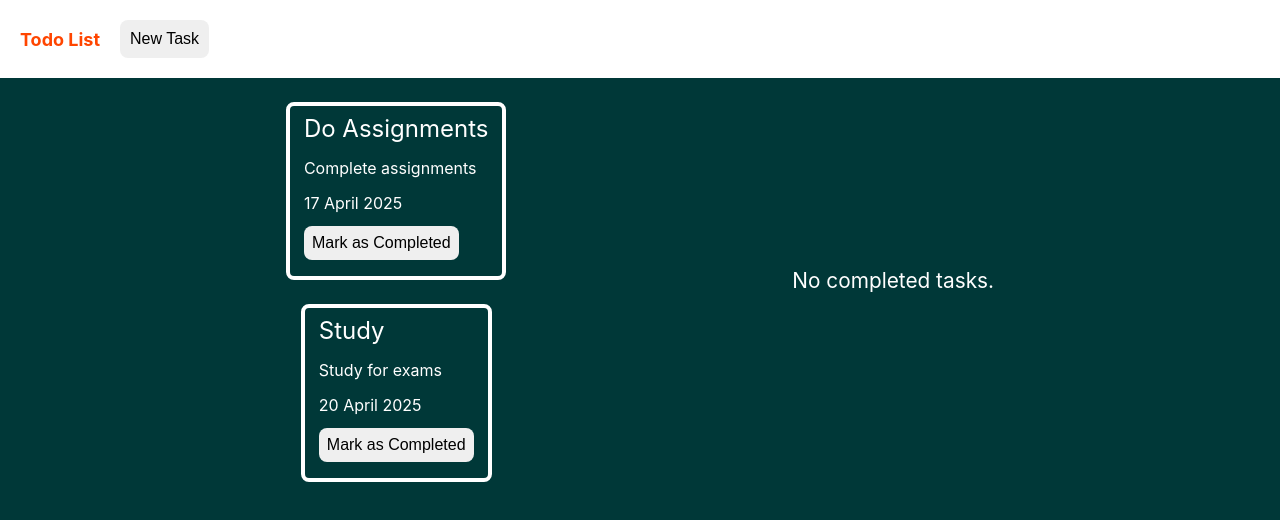
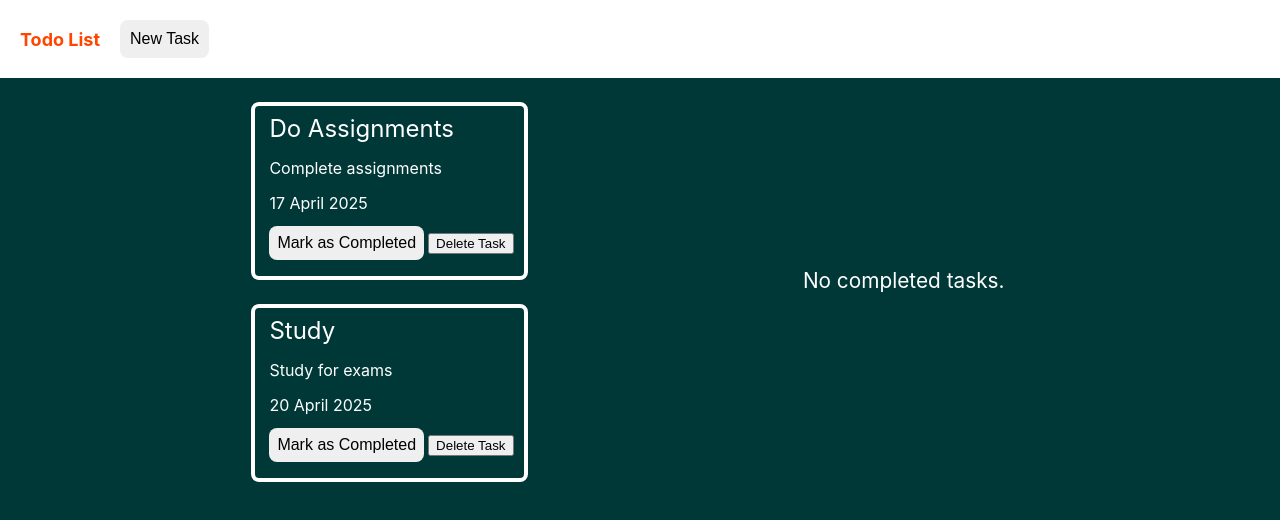
Before and after one commit to wilbertbw/Todo-List, a React (Create React App) app: page / in a window 1280 px wide. Shown: the top 520 px of the page. Built offline with nearby package versions, Linux system fonts and the light colour scheme.

Commit message:
added mark as completed and delete tasks functionality

```diff
--- a/src/App.css
+++ b/src/App.css
@@ -31,6 +31,7 @@ body {
 
 #TopBarButton:active {
   box-shadow: 0 3px 10px rgba(0, 0, 0, 0.3);
+  transform: scale(1.05);
 }
 
 #AllTasksContainer {
@@ -42,12 +43,12 @@ body {
 #NoTasksText {
   color: white;
   font-size: 1.3rem;
+  padding: 1.5rem;
 }
 
 #TaskTileContainer {
   display: flex;
   justify-content: center;
-  align-items: center;
   flex-direction: column;
 }
 
@@ -97,3 +98,12 @@ body {
   font-size: 1rem;
   border-radius: 8px;
 }
+
+#TaskCompletedButton:hover {
+  cursor: pointer;
+}
+
+#TaskCompletedButton:active {
+  box-shadow: 0 3px 10px rgba(0, 0, 0, 0.3);
+  transform: scale(1.05);
+}
--- a/src/App.js
+++ b/src/App.js
@@ -4,11 +4,11 @@ import Tasks from './pages/Task';
 
 function App() {
   const [taskList, setTaskList] = useState([
-    {name: "Do Assignments", description: "Complete assignments", deadline: "17 April 2025", completed: false},
-    {name: "Study", description: "Study for exams", deadline: "20 April 2025", completed: false}
+    {id: 0, name: "Do Assignments", description: "Complete assignments", deadline: "17 April 2025", completed: false},
+    {id: 1, name: "Study", description: "Study for exams", deadline: "20 April 2025", completed: false}
   ]);
 
-  const [completedTasks, setCompletedtasks] = useState([]);
+  const [completedTasks, setCompletedTasks] = useState([]);
 
   return (
     <>
@@ -16,7 +16,7 @@ function App() {
         <p id="TopBarText">Todo List</p>
         <button id="TopBarButton">New Task</button>
       </div>
-      <Tasks taskList={taskList} completedTasks={completedTasks}/>
+      <Tasks taskList={taskList} setTaskList={setTaskList} completedTasks={completedTasks} setCompletedTasks={setCompletedTasks}/>
     </>
   );
 }
--- a/src/components/TaskTile.jsx
+++ b/src/components/TaskTile.jsx
@@ -1,10 +1,28 @@
-export default function TaskTile({ taskData }) {
+export default function TaskTile({ taskList, setTaskList, completedTasks, setCompletedTasks, taskData }) {
+  function handleDeleteTask() {
+    setTaskList(() => {
+      return (taskList.filter(currTask => (currTask.id !== taskData.id)));
+    });
+
+    setCompletedTasks(() => {
+      return (completedTasks.filter(currTask => (currTask.id !== taskData.id)));
+    })
+  }
+
+  function handleTaskCompleted() {
+    handleDeleteTask();
+    setCompletedTasks(prevCompletedTasks => {
+      return ([...prevCompletedTasks, taskData])
+    });
+  }
+
   return (
     <div id="TaskTile">
       <p id="TaskName">{taskData.name}</p>
       <p id="TaskDescription">{taskData.description}</p>
       <p id="TaskDeadline">{taskData.deadline}</p>
-      <button id="TaskCompletedButton">Mark as Completed</button>
+      <button id="TaskCompletedButton" onClick={handleTaskCompleted}>Mark as Completed</button>
+      <button id="TaskDeleteButton" onClick={handleDeleteTask}>Delete Task</button>
     </div>
   )
 }
--- a/src/pages/Task.jsx
+++ b/src/pages/Task.jsx
@@ -1,22 +1,22 @@
 import TaskTile from "../components/TaskTile";
 
-export default function Tasks({ taskList, completedTasks }) {
+export default function Tasks({ taskList, setTaskList, completedTasks, setCompletedTasks }) {
   return (
     <div id="AllTasksContainer">
       <div id="TaskTileContainer">
         {taskList.length === 0 && <p id="NoTasksText">No tasks. Add some!</p>}
         {taskList.length > 0 &&
-          taskList.map((taskData) => (
-            <TaskTile taskData={taskData} />
-          ))
+          taskList.map((taskData) => {
+            return (<TaskTile key={taskData.id} taskList={taskList} setTaskList={setTaskList} completedTasks={completedTasks} setCompletedTasks={setCompletedTasks} taskData={taskData} />)
+          })
         }
       </div>
       <div id="TaskTileContainer">
         {completedTasks.length === 0 && <p id="NoTasksText">No completed tasks.</p>}
         {completedTasks.length > 0 &&
-          completedTasks.map((taskData) => (
-            <TaskTile taskData={taskData} />
-          ))
+          completedTasks.map((taskData) => {
+            return(<TaskTile key={taskData.id} taskList={taskList} setTaskList={setTaskList} completedTasks={completedTasks} setCompletedTasks={setCompletedTasks} taskData={taskData} />)
+          })
         }
       </div>
     </div>
```
